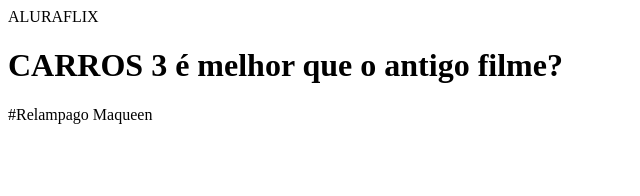
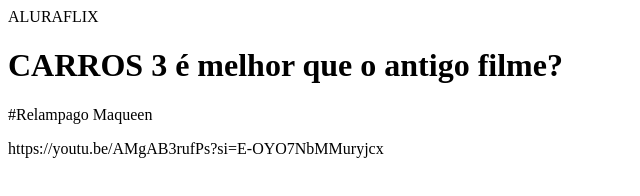
Before and after one commit to allan545/site, a plain HTML site: page index.html in a window 1280 px wide. Shown: the whole page, without its empty margins (0-640 px from the left). Drawn offline with Linux system fonts and the light colour scheme.

Commit message:
ygyjkhjg

```diff
--- a/index.html
+++ b/index.html
@@ -1,5 +1,15 @@
+<body>
+
 <header>ALURAFLIX</header>
 
 
 <h1>CARROS 3 é melhor que o antigo filme?</h1>
 <p>#Relampago Maqueen</p>
+
+
+
+https://youtu.be/AMgAB3rufPs?si=E-OYO7NbMMuryjcx
+
+
+
+</body>
```
Also changed, not shown: 1 other file.
